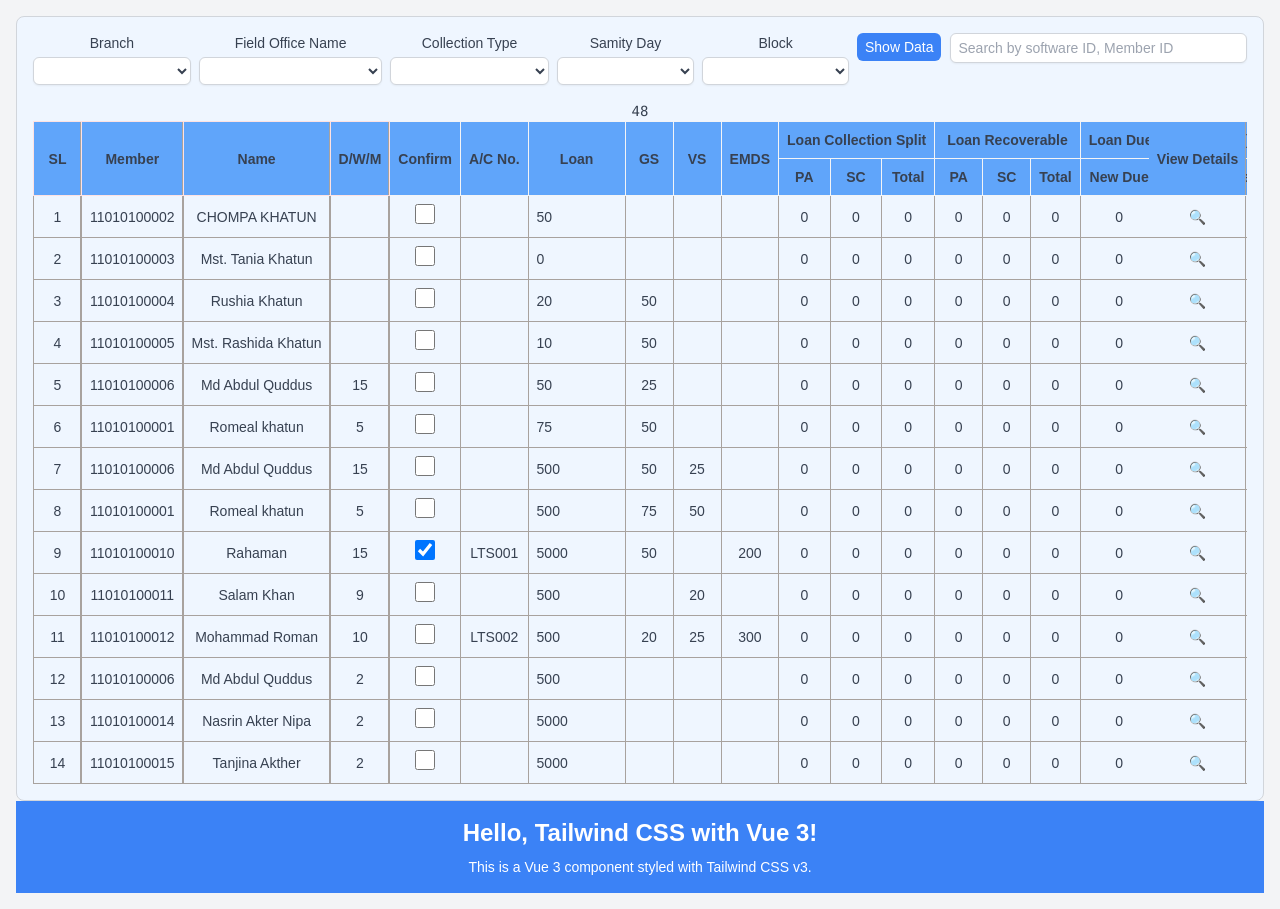
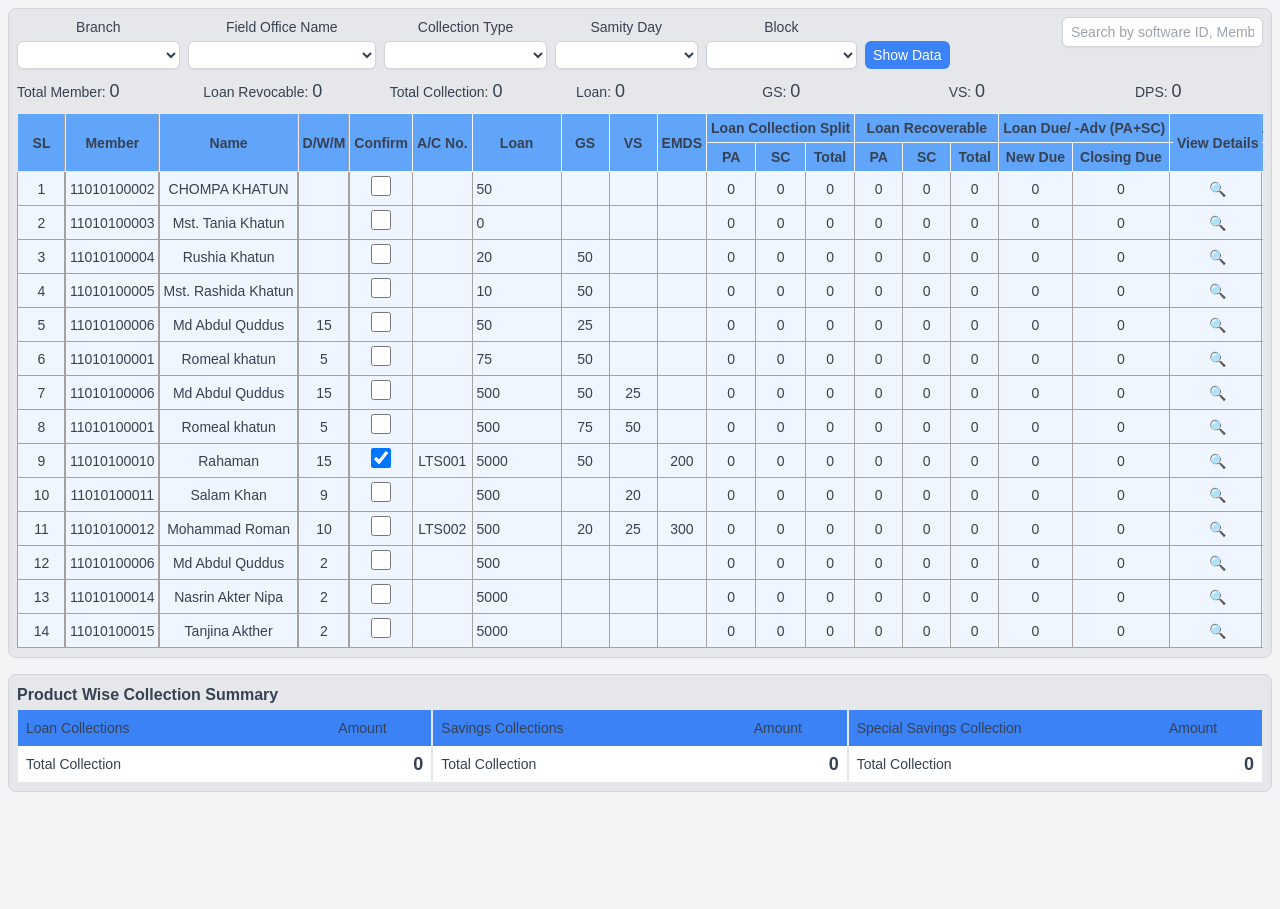
Before and after one commit to younoch/swasti-evaluation-vue, a Vue app: page / in a window 1280 px wide. After the commit the page ends 800 px from the top, so only its background shows below. Built offline with nearby package versions, Linux system fonts and the light colour scheme.

Commit message:
feat: complete UI for all sections; implement functionality only for collection table

```diff
--- a/src/App.vue
+++ b/src/App.vue
@@ -1,11 +1,7 @@
 <!-- src/App.vue -->
 <template>
-  <div id="app" class="p-4 w-max-screen">
+  <div id="app" class="p-2 w-max-screen h-screen ">
     <router-view class="w-full"></router-view>
-    <div class="bg-blue-500 text-white p-4">
-      <h1 class="text-2xl font-bold text-red">Hello, Tailwind CSS with Vue 3!</h1>
-      <p class="mt-2">This is a Vue 3 component styled with Tailwind CSS v3.</p>
-    </div>
   </div>
 </template>
 
--- a/src/components/home/CollectionTable.vue
+++ b/src/components/home/CollectionTable.vue
@@ -8,7 +8,6 @@
     }"
     :key="DWMColWidth"
   >
-    <pre>{{ slColWidth }}</pre>
     <table class="custom-table">
       <thead>
         <tr>
@@ -127,13 +126,12 @@ watchEffect(async () => {
 
 <style lang="scss" scoped>
 .table-container {
-  @apply max-w-full overflow-x-auto;
 
   .custom-table {
     @apply w-full border-collapse table-auto;
 
     th, td {
-      @apply border border-stone-400 p-2 min-w-12 whitespace-nowrap;
+      @apply border border-stone-400 p-1 min-w-12 whitespace-nowrap;
     }
 
     th {
--- a/src/components/home/FilterOptions.vue
+++ b/src/components/home/FilterOptions.vue
@@ -34,6 +34,7 @@
         v-model="filterOptionValues.block"
       />
       <div class="flex flex-col justify-between">
+        <div></div>
         <button
           class="px-2 py-1 rounded-md bg-blue-500 text-white"
           type="submit"
@@ -42,7 +43,7 @@
         </button>
       </div>
     </form>
-    <form class="col-span-3">
+    <form class="col-span-2 col-start-11">
       <input
         type="text"
         v-model="searchBy"
@@ -50,6 +51,15 @@
         placeholder="Search by software ID, Member ID"
       />
     </form>
+    <div class="col-span-12 text-left flex justify-between">
+      <div class=" min-w-32"> <span>Total Member: </span> <span class="text-lg min-w-5">0</span> </div>
+      <div class=" min-w-32"> <span>Loan Revocable: </span> <span class="text-lg min-w-5">0</span> </div>
+      <div class=" min-w-32"> <span>Total Collection: </span> <span class="text-lg min-w-5">0</span> </div>
+      <div class=" min-w-32"> <span>Loan: </span> <span class="text-lg min-w-5">0</span> </div>
+      <div class=" min-w-32"> <span>GS: </span> <span class="text-lg min-w-5">0</span> </div>
+      <div class=" min-w-32"> <span>VS: </span> <span class="text-lg min-w-5">0</span> </div>
+      <div class=" min-w-32"> <span>DPS: </span> <span class="text-lg min-w-5">0</span> </div>
+    </div>
   </div>
 </template>
 
--- a/src/components/home/Page.vue
+++ b/src/components/home/Page.vue
@@ -1,9 +1,12 @@
 <!-- src/components/HomePage.vue -->
 <template>
-  <div class="bg-gray-100 w-full">
-    <div class="border w-full border-gray-300 rounded-lg p-4 gap-4 text-gray-700  flex flex-col bg-blue-50">
+  <div class=" w-full flex flex-col h-full">
+    <div class="border w-full border-gray-300 rounded-lg p-2 gap-2 text-gray-700 flex flex-col bg-gray-200 flex-grow overflow-hidden"> <!-- Add overflow-hidden -->
       <FilterOptions />
-      <CollectionTable />
+      <CollectionTable class="max-w-full flex-grow overflow-auto" />
+    </div>
+    <div class="border w-full border-gray-300 rounded-lg p-2 gap-2 text-gray-700 mt-4 flex flex-col bg-gray-200">
+      <ProductSummery />
     </div>
   </div>
 </template>
@@ -14,6 +17,7 @@ import { IFilterOptions, ITotaling } from "./type";
 
 import FilterOptions from "./FilterOptions.vue";
 import CollectionTable from "./CollectionTable.vue";
+import ProductSummery from "./ProductSummery.vue";
 
 import { useCollectionStore } from '@/store/collection';
 const collectionStore = useCollectionStore();
--- /dev/null
+++ b/src/components/home/ProductSummery.vue
@@ -0,0 +1,72 @@
+<template>
+  <div class="grid grid-cols-3">
+    <p class="col-span-3 text-start font-bold text-base">
+      Product Wise Collection Summary
+    </p>
+    <div class="border-b-2 col-span-3 -mx-2"></div>
+    <div
+      v-for="(item, index) in summaryData"
+      :key="index"
+      class="summary-container"
+    >
+      <div class="summary-header">{{ item.header }}</div>
+      <div class="summary-amount-header">{{ item.amountHeader }}</div>
+      <div class="summary-total-label">{{ item.totalLabel }}</div>
+      <div class="summary-total-value">{{ item.totalValue }}</div>
+    </div>
+  </div>
+</template>
+
+<script setup lang="ts">
+import { onMounted, ref } from "vue";
+
+interface SummaryItem {
+  header: string;
+  amountHeader: string;
+  totalLabel: string;
+  totalValue: string | number;
+}
+
+const summaryData = ref<SummaryItem[]>([
+  {
+    header: "Loan Collections",
+    amountHeader: "Amount",
+    totalLabel: "Total Collection",
+    totalValue: 0,
+  },
+  {
+    header: "Savings Collections",
+    amountHeader: "Amount",
+    totalLabel: "Total Collection",
+    totalValue: 0,
+  },
+  {
+    header: "Special Savings Collection",
+    amountHeader: "Amount",
+    totalLabel: "Total Collection",
+    totalValue: 0,
+  },
+]);
+
+onMounted(() => {
+  console.log("Component mounted");
+});
+</script>
+
+<style scoped lang="scss">
+.summary-container {
+  @apply grid grid-cols-3 border;
+}
+.summary-header {
+  @apply col-span-2 bg-blue-500 p-2 text-start;
+}
+.summary-amount-header {
+  @apply bg-blue-500 p-2 w-full;
+}
+.summary-total-label {
+  @apply col-span-2 p-2 text-start bg-white;
+}
+.summary-total-value {
+  @apply text-right bg-white py-1 px-2 text-lg font-semibold;
+}
+</style>
```
